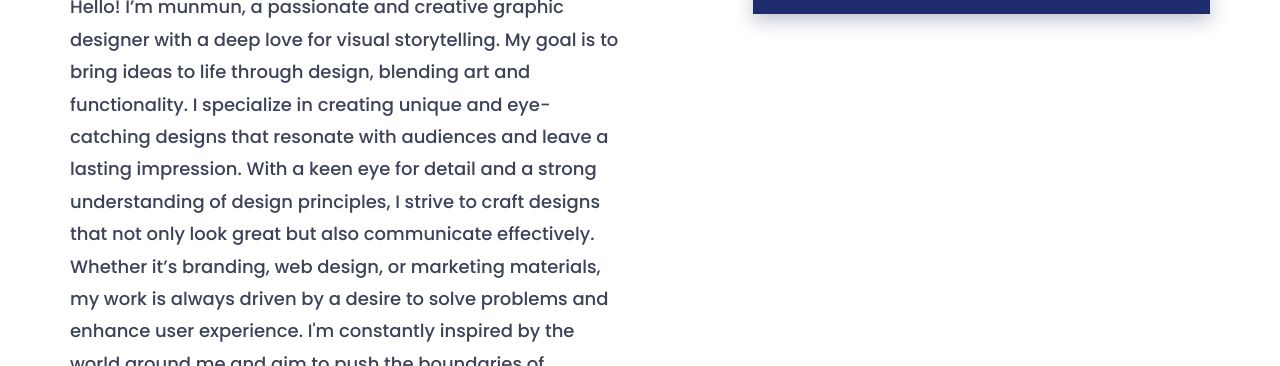
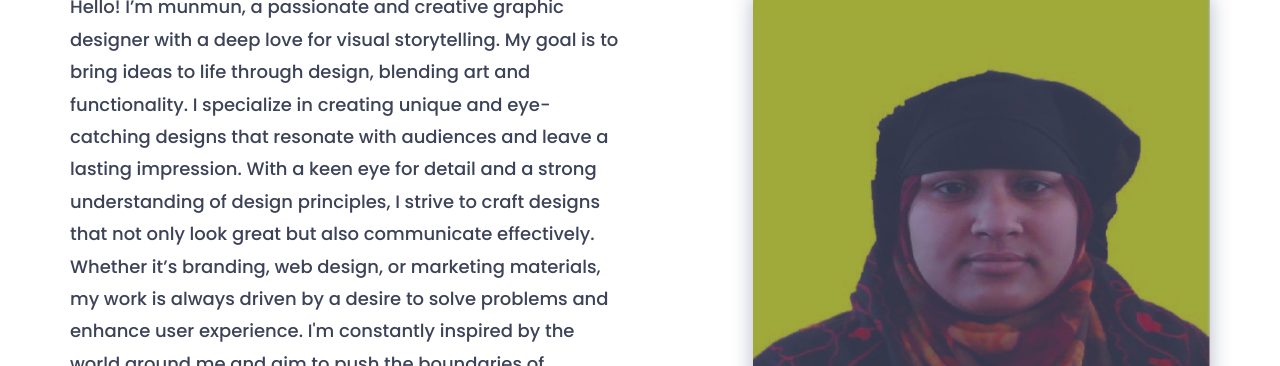
Before and after one commit to Munmun-Akter/My-Protfulio, a plain HTML site: page index.html in a window 1280 px wide. Shown: the part 1126-1492 px from the top of the page. Drawn offline with nearby package versions, Linux system fonts and the light colour scheme.

```diff
--- a/index.html
+++ b/index.html
@@ -157,7 +157,7 @@
 						</div>
 						<div class="col-sm-offset-1 col-sm-5">
 							<div class="single-about-img">
-								<img src="../browny-v1.0/assets/images/about/profile_image.jpg" alt="">
+								<img src="/assets/images/about/profile_image.jpg" alt="">
 								<div class="about-list-icon">
 									<ul>
 										<li>
```
